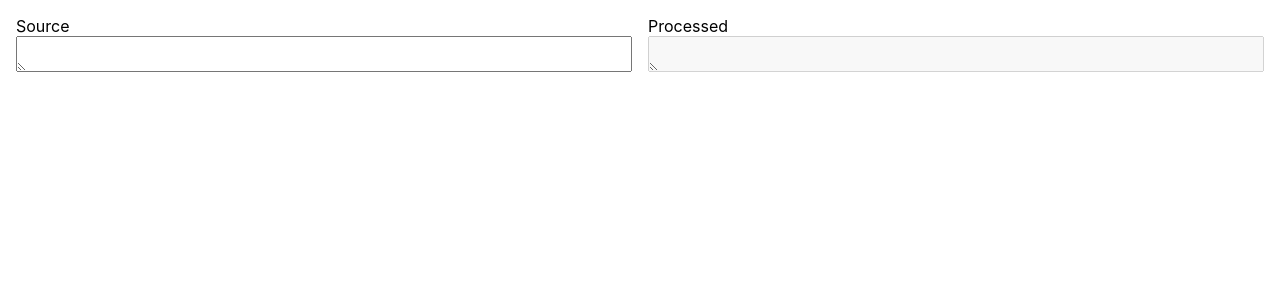
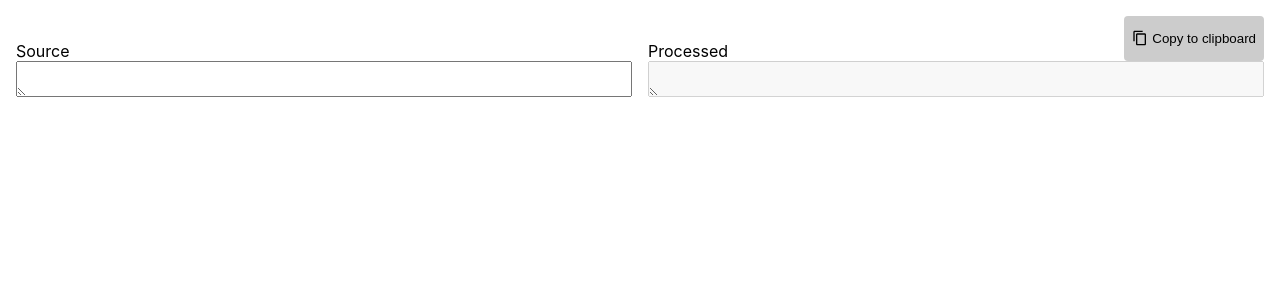
Before and after one commit to akivajgordon/no-geniza, a React (Create React App) app: page / in a window 1280 px wide. Shown: the top 300 px of the page. Built offline with nearby package versions, Linux system fonts and the light colour scheme.

Commit message:
Add "Copy to clipboard" button

```diff
--- a/src/App.css
+++ b/src/App.css
@@ -7,3 +7,19 @@
 .SplitLayout > * {
   width: 100%;
 }
+
+.Button {
+  border-radius: 4px;
+  border: none;
+  background: hsl(0, 0%, 80%);
+  padding: 0.1rem 0.5rem;
+  color: black;
+}
+
+.Button:hover {
+  background: hsl(0, 0%, 75%);
+}
+
+.Button:active {
+  background: hsl(0, 0%, 70%);
+}
--- a/src/App.tsx
+++ b/src/App.tsx
@@ -1,27 +1,74 @@
-import React from 'react';
-import './App.css';
+import React from 'react'
+import './App.css'
 import noGeniza from './no-geniza'
 
-const SplitLayout: React.FC<{}> = ({ children }) => <div className="SplitLayout">{children}</div>
+const SplitLayout: React.FC<{}> = ({ children }) => {
+  return <div className="SplitLayout">{children}</div>
+}
+
+const Button: React.FC<{ onClick(): void }> = ({ children, onClick }) => {
+  return (
+    <button className="Button" onClick={onClick}>
+      {children}
+    </button>
+  )
+}
 
 function App() {
   const [input, setInput] = React.useState('')
 
+  const processed = noGeniza(input)
+
   return (
     <div style={{ padding: '1em' }}>
-    <SplitLayout>
-      <div>
-      <label style={{display: 'block'}}>Source</label>
-      <textarea dir="rtl" style={{width: '100%', maxWidth: '100%', boxSizing: 'border-box'}} value={input} onChange={e => setInput(e.target.value)} />
-      </div>
-      <div>
-      <label style={{display: 'block'}}>Processed</label>
-      <textarea dir="rtl" style={{width: '100%', maxWidth: '100%', boxSizing: 'border-box'}} value={noGeniza(input)} disabled />
-
-      </div>
-    </SplitLayout>
+      <SplitLayout>
+        <div style={{ alignSelf: 'flex-end' }}>
+          <label style={{ display: 'block' }}>Source</label>
+          <textarea
+            dir="rtl"
+            style={{
+              width: '100%',
+              maxWidth: '100%',
+              boxSizing: 'border-box',
+            }}
+            value={input}
+            onChange={(e) => setInput(e.target.value)}
+          />
+        </div>
+        <div style={{ alignSelf: 'flex-end' }}>
+          <div
+            style={{
+              display: 'flex',
+              justifyContent: 'space-between',
+              alignItems: 'flex-end',
+            }}
+          >
+            <label style={{ display: 'block' }}>Processed</label>
+            <Button
+              onClick={() => {
+                navigator.clipboard.writeText(processed)
+              }}
+            >
+              <div style={{ display: 'flex', alignItems: 'center' }}>
+                <img src="/content_copy_black_24dp.svg" height="16" />
+                <p style={{ marginLeft: '0.25rem' }}>Copy to clipboard</p>
+              </div>
+            </Button>
+          </div>
+          <textarea
+            dir="rtl"
+            style={{
+              width: '100%',
+              maxWidth: '100%',
+              boxSizing: 'border-box',
+            }}
+            value={processed}
+            disabled
+          />
+        </div>
+      </SplitLayout>
     </div>
-  );
+  )
 }
 
-export default App;
+export default App
--- a/src/no-geniza.ts
+++ b/src/no-geniza.ts
@@ -8,26 +8,45 @@ const SOF_PASUK = '\u05c3'
 const UNICODE_NIKKUD_AND_CANTILLATION_START = '\u0590'
 const UNICODE_NIKKUD_AND_CANTILLATION_END = '\u05cf'
 
-const regexRange = ({ start, end, excluding }: { start: string, end: string, excluding: [string] }): string => {
+const regexRange = ({
+  start,
+  end,
+  excluding,
+}: {
+  start: string
+  end: string
+  excluding: [string]
+}): string => {
   const excluded = excluding[0]
 
-  return `[${start}-${String.fromCodePoint(excluded.codePointAt(0)! - 1)}${String.fromCodePoint(excluded.codePointAt(0)! + 1)}-${end}]`
+  return `[${start}-${String.fromCodePoint(
+    excluded.codePointAt(0)! - 1
+  )}${String.fromCodePoint(excluded.codePointAt(0)! + 1)}-${end}]`
 }
 
-const REGEXP_NIKKUD_AND_CANTILLATION_RANGE_EXCLUDING_SOF_PASUK = regexRange({ start: UNICODE_NIKKUD_AND_CANTILLATION_START, end: UNICODE_NIKKUD_AND_CANTILLATION_END, excluding: [SOF_PASUK]})
+const REGEXP_NIKKUD_AND_CANTILLATION_RANGE_EXCLUDING_SOF_PASUK = regexRange({
+  start: UNICODE_NIKKUD_AND_CANTILLATION_START,
+  end: UNICODE_NIKKUD_AND_CANTILLATION_END,
+  excluding: [SOF_PASUK],
+})
 
 const like = (word: string): RegExp => {
-  return new RegExp(`${word.split('').map(l => `${l}${REGEXP_NIKKUD_AND_CANTILLATION_RANGE_EXCLUDING_SOF_PASUK}*`).join('')}`, 'g')
+  return new RegExp(
+    `${word
+      .split('')
+      .map(
+        (l) =>
+          `${l}${REGEXP_NIKKUD_AND_CANTILLATION_RANGE_EXCLUDING_SOF_PASUK}*`
+      )
+      .join('')}`,
+    'g'
+  )
 }
 
 export default (s: string): string => {
   return s
-    .replace(
-      like([YUD, HEY, VAV, HEY].join('')),
-      'ה׳'
-    )
-    .replace(
-      like([ALEPH, LAMED, HEY, YUD, MEM_SOFIT].join('')),
-      match => match.split(LAMED).join(`-${LAMED}`)
+    .replace(like([YUD, HEY, VAV, HEY].join('')), 'ה׳')
+    .replace(like([ALEPH, LAMED, HEY, YUD, MEM_SOFIT].join('')), (match) =>
+      match.split(LAMED).join(`-${LAMED}`)
     )
 }
```
Also changed, not shown: public/content_copy_black_24dp.svg (added).
